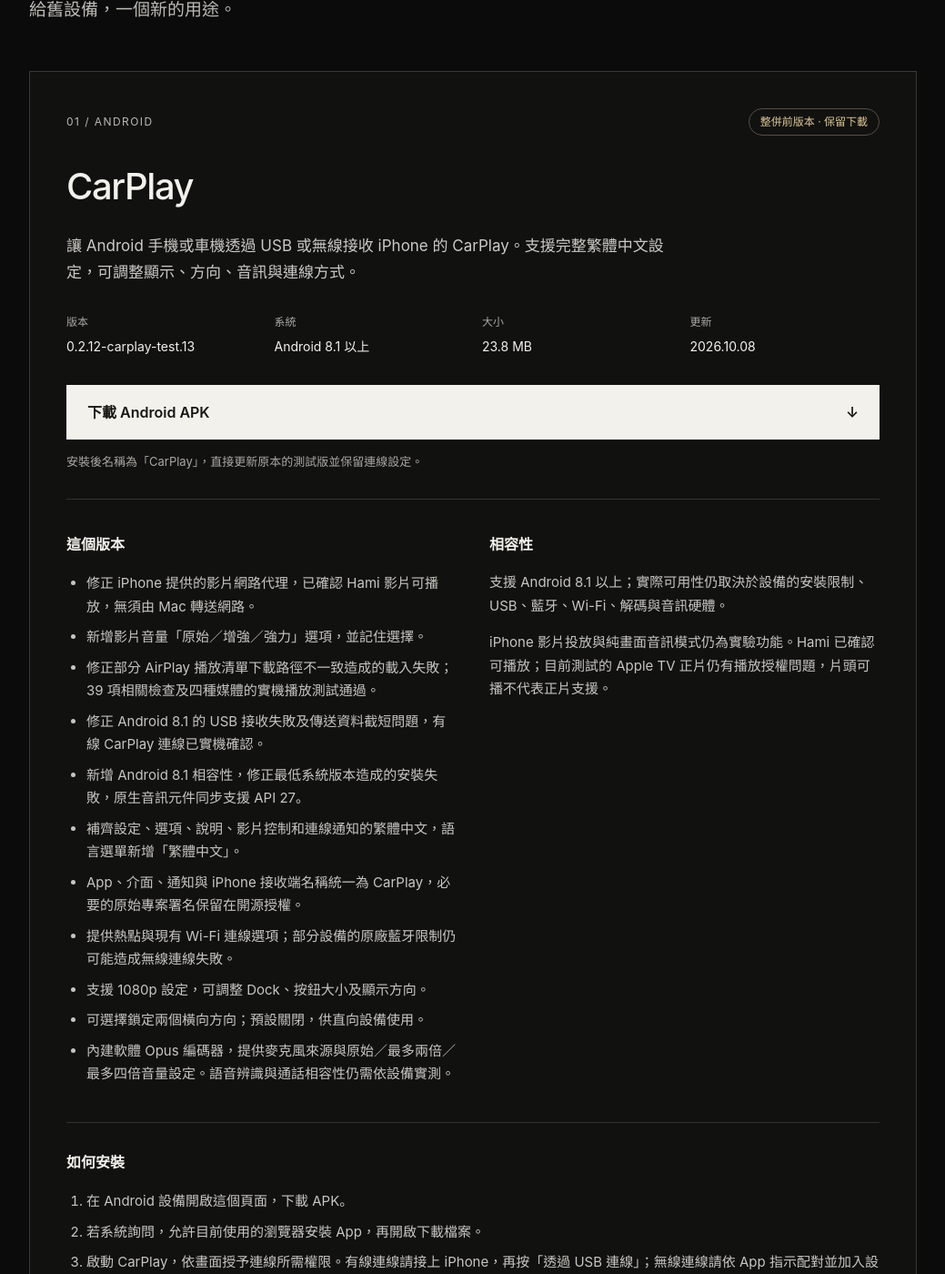
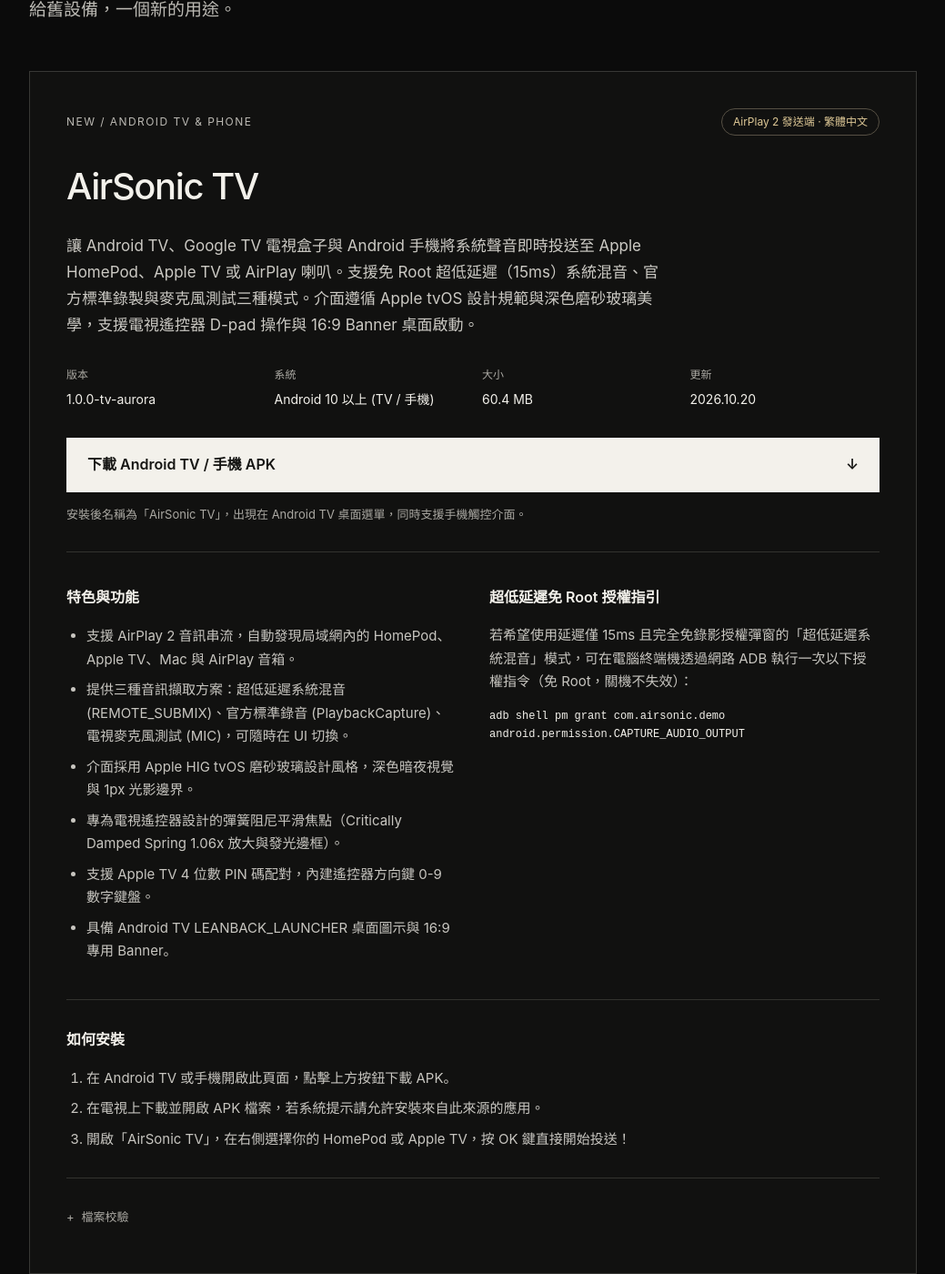
Before and after one commit to lancer1234/lancer1234.github.io, a Jekyll site: the page app/index.html, which Jekyll copies as it is, in a window 1280 px wide and 1400 px high, scrolled down 320 px. Shown: the whole window at 91% size, without its empty margins (120-1159 px from the left). Built offline with Jekyll 4.4.1, drawn with Linux system fonts in a browser that asks for light colours.

Commit message:
Add AirSonic TV 1.0.0 APK release and download page

```diff
--- a/app/index.html
+++ b/app/index.html
@@ -11,6 +11,17 @@
 <header><a class="brand" href="/">MAKOTO LAB</a><span>APP / DOWNLOADS</span></header>
 <main>
 <section class="intro"><p class="eyebrow">MAKOTO LAB / TEST BUILDS</p><h1>App downloads<span>.</span></h1><p class="lead">給舊設備，一個新的用途。</p></section>
+<article class="release" aria-labelledby="airsonic-title">
+<div class="release-top"><span class="eyebrow">NEW / ANDROID TV & PHONE</span><span class="badge">AirPlay 2 發送端 · 繁體中文</span></div>
+<h2 id="airsonic-title">AirSonic TV</h2>
+<p class="description">讓 Android TV、Google TV 電視盒子與 Android 手機將系統聲音即時投送至 Apple HomePod、Apple TV 或 AirPlay 喇叭。支援免 Root 超低延遲（15ms）系統混音、官方標準錄製與麥克風測試三種模式。介面遵循 Apple tvOS 設計規範與深色磨砂玻璃美學，支援電視遙控器 D-pad 操作與 16:9 Banner 桌面啟動。</p>
+<dl class="metadata"><div><dt>版本</dt><dd>1.0.0-tv-aurora</dd></div><div><dt>系統</dt><dd>Android 10 以上 (TV / 手機)</dd></div><div><dt>大小</dt><dd>60.4 MB</dd></div><div><dt>更新</dt><dd>2026.10.20</dd></div></dl>
+<a class="download" href="/app/downloads/AirSonic-TV-1.0.0-20261020.apk" download>下載 Android TV / 手機 APK <span aria-hidden="true">↓</span></a>
+<p class="caption">安裝後名稱為「AirSonic TV」，出現在 Android TV 桌面選單，同時支援手機觸控介面。</p>
+<div class="notes"><section><h3>特色與功能</h3><ul><li>支援 AirPlay 2 音訊串流，自動發現局域網內的 HomePod、Apple TV、Mac 與 AirPlay 音箱。</li><li>提供三種音訊擷取方案：超低延遲系統混音 (REMOTE_SUBMIX)、官方標準錄音 (PlaybackCapture)、電視麥克風測試 (MIC)，可隨時在 UI 切換。</li><li>介面採用 Apple HIG tvOS 磨砂玻璃設計風格，深色暗夜視覺與 1px 光影邊界。</li><li>專為電視遙控器設計的彈簧阻尼平滑焦點（Critically Damped Spring 1.06x 放大與發光邊框）。</li><li>支援 Apple TV 4 位數 PIN 碼配對，內建遙控器方向鍵 0-9 數字鍵盤。</li><li>具備 Android TV LEANBACK_LAUNCHER 桌面圖示與 16:9 專用 Banner。</li></ul></section><section><h3>超低延遲免 Root 授權指引</h3><p>若希望使用延遲僅 15ms 且完全免錄影授權彈窗的「超低延遲系統混音」模式，可在電腦終端機透過網路 ADB 執行一次以下授權指令（免 Root，關機不失效）：</p><code>adb shell pm grant com.airsonic.demo android.permission.CAPTURE_AUDIO_OUTPUT</code></section></div>
+<section class="install"><h3>如何安裝</h3><ol><li>在 Android TV 或手機開啟此頁面，點擊上方按鈕下載 APK。</li><li>在電視上下載並開啟 APK 檔案，若系統提示請允許安裝來自此來源的應用。</li><li>開啟「AirSonic TV」，在右側選擇你的 HomePod 或 Apple TV，按 OK 鍵直接開始投送！</li></ol></section>
+<details><summary>檔案校驗</summary><p>SHA-256</p><code>3438866f0867e3ae548e893f1df89bc2b03908b56c975a36d7c66b53ffd01c8e</code><p><a href="/app/downloads/AirSonic-TV-1.0.0-20261020.apk.sha256" download>下載校驗檔</a></p></details>
+</article>
 <article class="release" aria-labelledby="app-title">
 <div class="release-top"><span class="eyebrow">01 / ANDROID</span><span class="badge">整併前版本 · 保留下載</span></div>
 <h2 id="app-title">CarPlay</h2>
```
Also changed, not shown: 2 other files.
